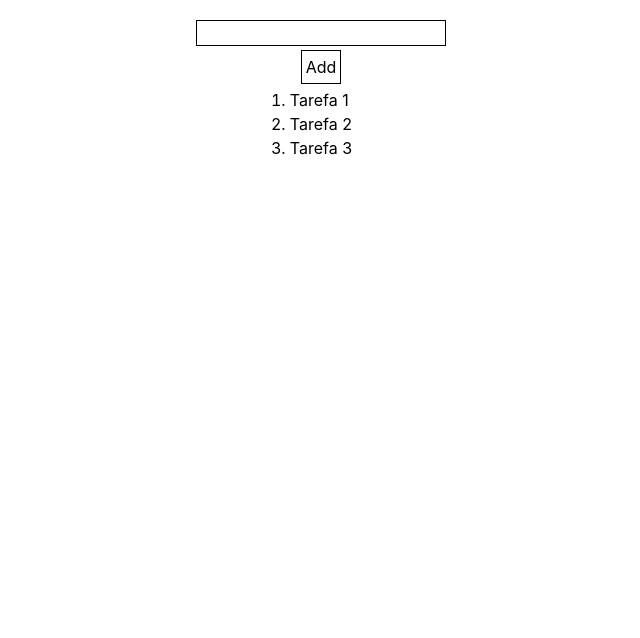
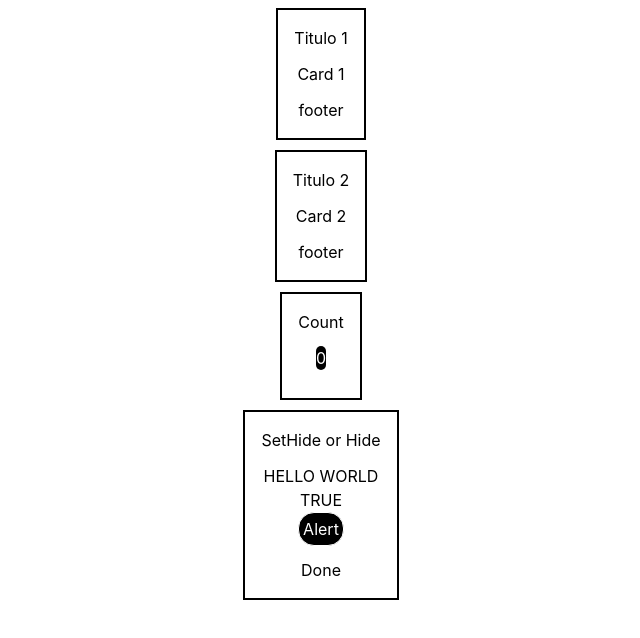
Before and after one commit to RafaelDeMello/ReactStudy, a React (Vite) app in the folder StudyReact/: page / in a window 1280 px wide. Shown: the top 638 px of the page, without its empty margins (319-959 px from the left). Built offline with nearby package versions, Linux system fonts and the light colour scheme.

Commit message:
Update App and Main.tsx

```diff
--- a/StudyReact/src/App.tsx
+++ b/StudyReact/src/App.tsx
@@ -5,26 +5,27 @@ import { useState } from "react"
 export function App(){
 
   const [list, setList] = useState([
-    'Tarefa 1',
-    'Tarefa 2',
-    'Tarefa 3'
+     {id: '1', label: 'Fazer Café'},
+     {id: '2', label: 'Fazer Almoço'},
+     {id: '3', label: 'Fazer Janta'}
   ])
 
   return(
     <>
-    <div className="flex flex-col items-center p-5 gap-1">
-      <input className="border" />
-      <button className="border p-1" onClick={() => {}}>Add</button>
-
-
-      <div>
-        <ol className="list-decimal">
-          {list.map((listItem) =>
-          <li>{listItem}</li>)}
-        </ol>
+      <div className="flex flex-col items-center p-1.5">
+        <div className="flex items-center gap-1">
+          <input className="border" />
+          <button className="border" onClick={() => {(setList(list))}}>Cadastrar</button>
+        </div>
+        <div>
+          <ol className="">
+            {list.map((listItem) =>
+            <li key={listItem.id}>
+              {listItem.label}
+            </li>)}
+          </ol>
+        </div>
       </div>
-    </div>
-
     </>
   )
 }
--- a/StudyReact/src/main.tsx
+++ b/StudyReact/src/main.tsx
@@ -2,8 +2,9 @@ import { StrictMode } from 'react'
 import { createRoot } from 'react-dom/client'
 import { App } from './App.tsx'
 import './index.css'
+import { Exemplos } from './componentes/Esboco.tsx'
 createRoot(document.getElementById('root')!).render(
   <StrictMode>
-    <App />
+    <Exemplos />
   </StrictMode>,
 )
```
